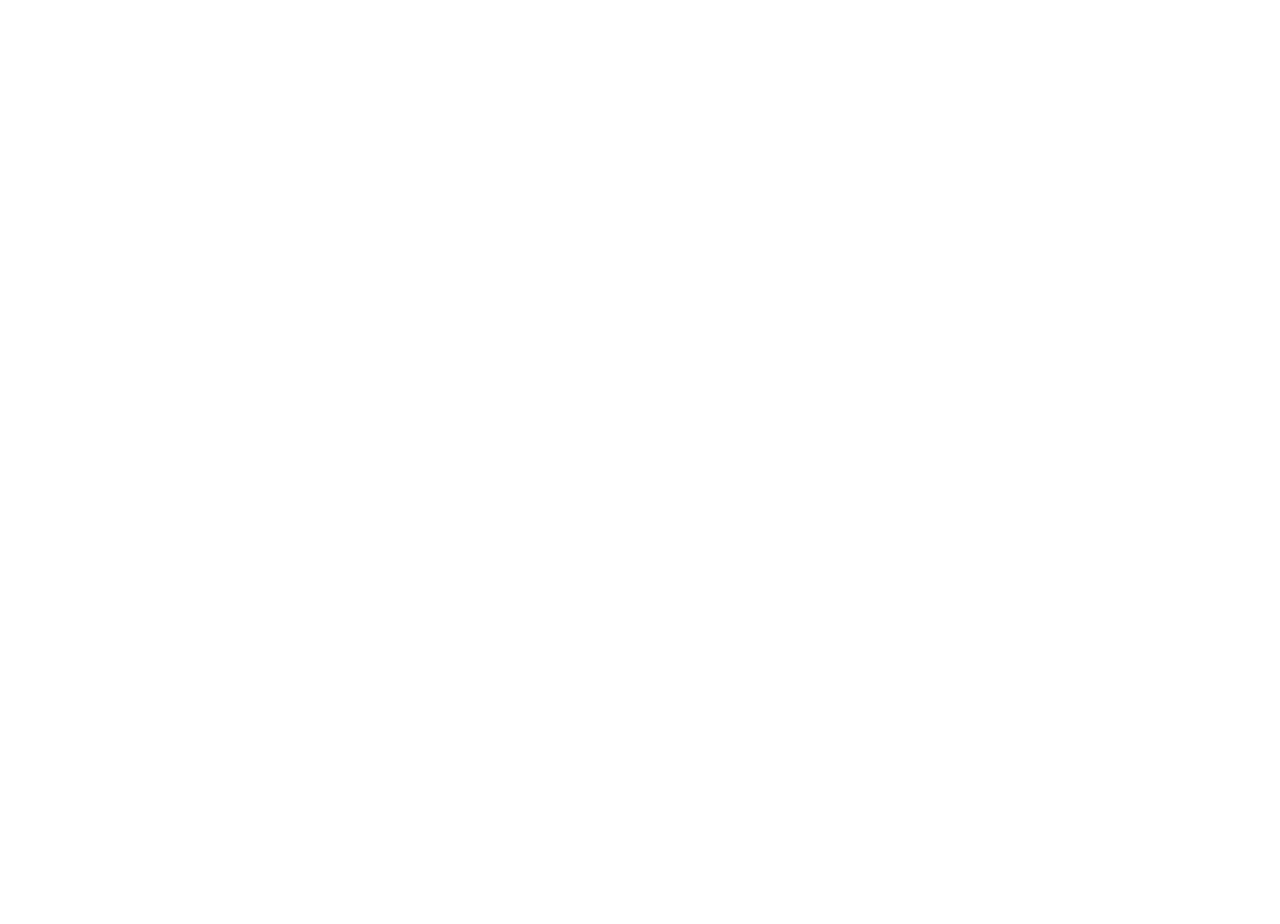
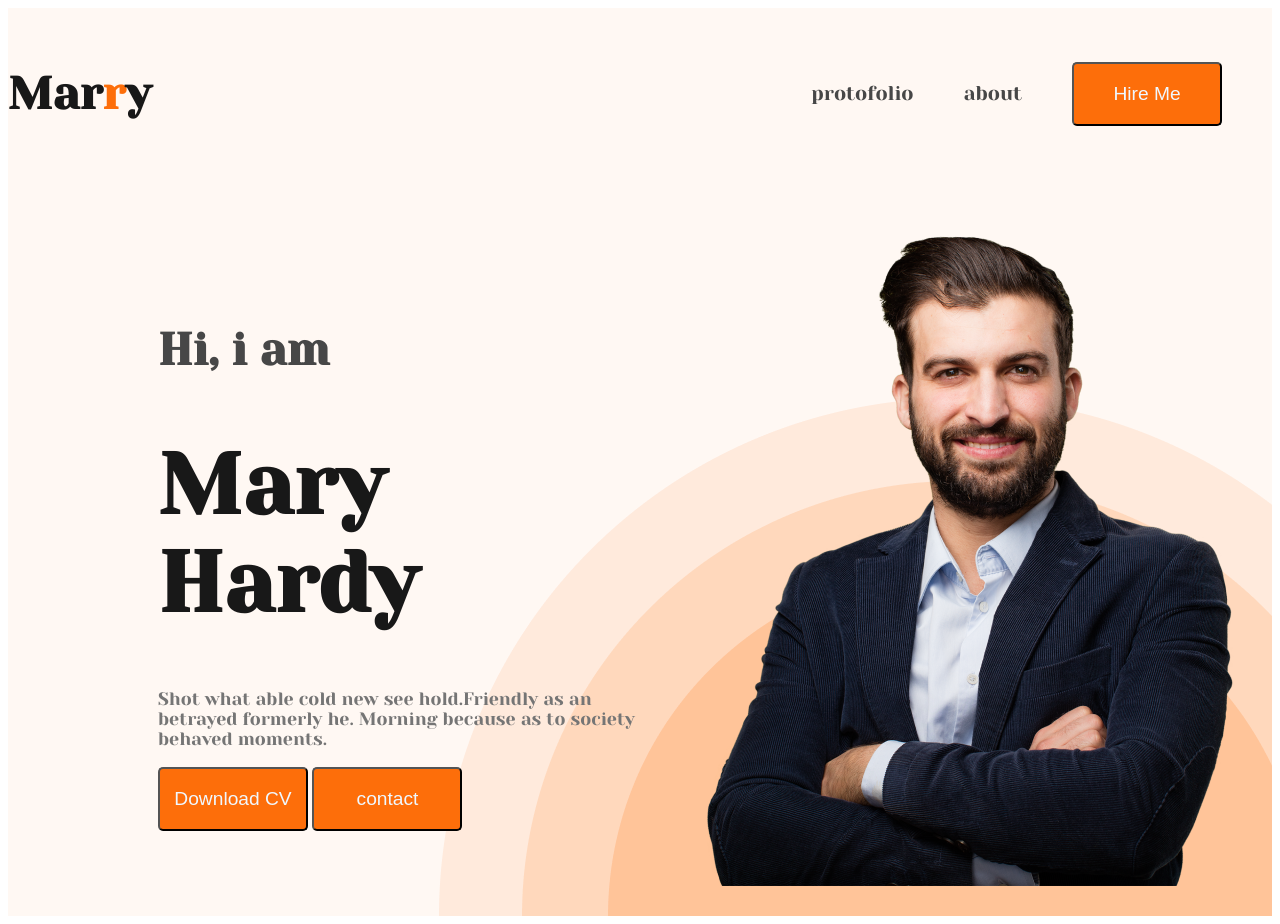
Before and after one commit to nondi58/reset-first-project, a plain HTML site: page index.html in a window 1280 px wide. Before the commit the page ends 800 px from the top, so only its background shows below. Drawn offline with Linux system fonts and the light colour scheme.

Commit message:
first commit

```diff
--- a/index.html
+++ b/index.html
@@ -3,9 +3,42 @@
 <head>
     <meta charset="UTF-8">
     <meta name="viewport" content="width=device-width, initial-scale=1.0">
+    <link rel="stylesheet" href="styles/blog.css">
+    <link rel="preconnect" href="https://fonts.googleapis.com">
+<link rel="preconnect" href="https://fonts.gstatic.com" crossorigin>
+<link href="https://fonts.googleapis.com/css2?family=Open+Sans:ital,wght@1,600&family=Yeseva+One&display=swap" rel="stylesheet">
     <title>Reset first Project</title>
 </head>
 <body>
+    <header class="container">
+        <nav >
+            <h4 class="nav-title">Mar<span class="text-primary">r</span>y</h4>
+            <ul>
+                <li><a href="">protofolio</a></li>
+                <li><a href="">about</a></li>
+                <li><button class="btn-primary">Hire Me</button></li>
+            </ul>
+
+        </nav>
+        <!-- header option -->
+        <div  class="banner">
+            <div class="banner-content">
+             <h4 class="head-grreting">Hi, i am</h4>
+            <h1 class="head-title">Mary Hardy</h1>
+            <p class="head-paragraph">Shot what able cold new see hold.Friendly as an betrayed formerly he. Morning because as to society behaved moments.</p>
+            <button class="btn-primary">Download CV</button>
+            <button class="btn-primary">contact</button>
+            </div>
+            <img class="image-class" src="images/hardy.png" alt="">
+
+
+        </div>
+
+
+
+    </header>
+    <main></main>
+    <footer></footer>
 
 </body>
 </html>
--- /dev/null
+++ b/styles/blog.css
@@ -0,0 +1,111 @@
+body {
+    font-family: 'Open Sans', sans-serif;
+    font-family: 'Yeseva One', cursive;
+}
+
+.container {
+
+    background: #FFF8F3;
+    background-image: url(/images/header_bg.png);
+    background-repeat: no-repeat;
+    background-position: bottom right;
+
+
+}
+
+nav {
+    display: flex;
+    justify-content: space-between;
+
+}
+
+.text-primary {
+
+    color: #FD6E0A;
+}
+
+.btn-primary {
+    width: 150px;
+    height: 64px;
+    flex-shrink: 0;
+    border-radius: 5px;
+    background: #FD6E0A;
+    color: aliceblue;
+    font-size: larger;
+
+}
+
+.nav-title {
+    color: #181818;
+    justify-content: center;
+
+    font-size: 45px;
+
+    font-weight: 800;
+
+}
+
+nav>ul {
+    display: flex;
+    align-items: center;
+}
+
+nav li {
+    list-style: none;
+    margin-right: 50px;
+    justify-content: center;
+
+}
+
+.header-option {
+    align-items: center;
+    justify-content: center;
+
+
+
+}
+
+nav li a {
+    text-decoration: none;
+    color: #474747;
+
+    font-size: 20px;
+    font-style: normal;
+    font-weight: 400;
+    line-height: normal;
+}
+
+/* banner-option */
+.banner {
+    padding: 30px 30px 30px 150px;
+    display: flex;
+    align-items: center;
+}
+
+.banner.image-class {
+    background-image: url(/images/header_bg.png);
+    width: 500px;
+
+}
+
+.head-grreting {
+    color: #474747;
+    font-size: 45px;
+    font-weight: 600;
+
+}
+
+.head-title {
+    color: #181818;
+    font-size: 85px;
+    font-weight: 700;
+
+}
+
+.head-paragraph {
+    color: #757575;
+    font-size: 18px;
+    font-weight: 400;
+
+}
+/* banner-option-off */
```
Also changed, not shown: images/developer.png (added), images/hardy.png (added), images/header_bg.png (added), images/icons/facebook.png (added), images/icons/insta.png (added), images/icons/js.png (added), images/icons/mongo.png (added), images/icons/nodejs.png (added), images/icons/react.png (added), images/icons/twitter.png (added).
